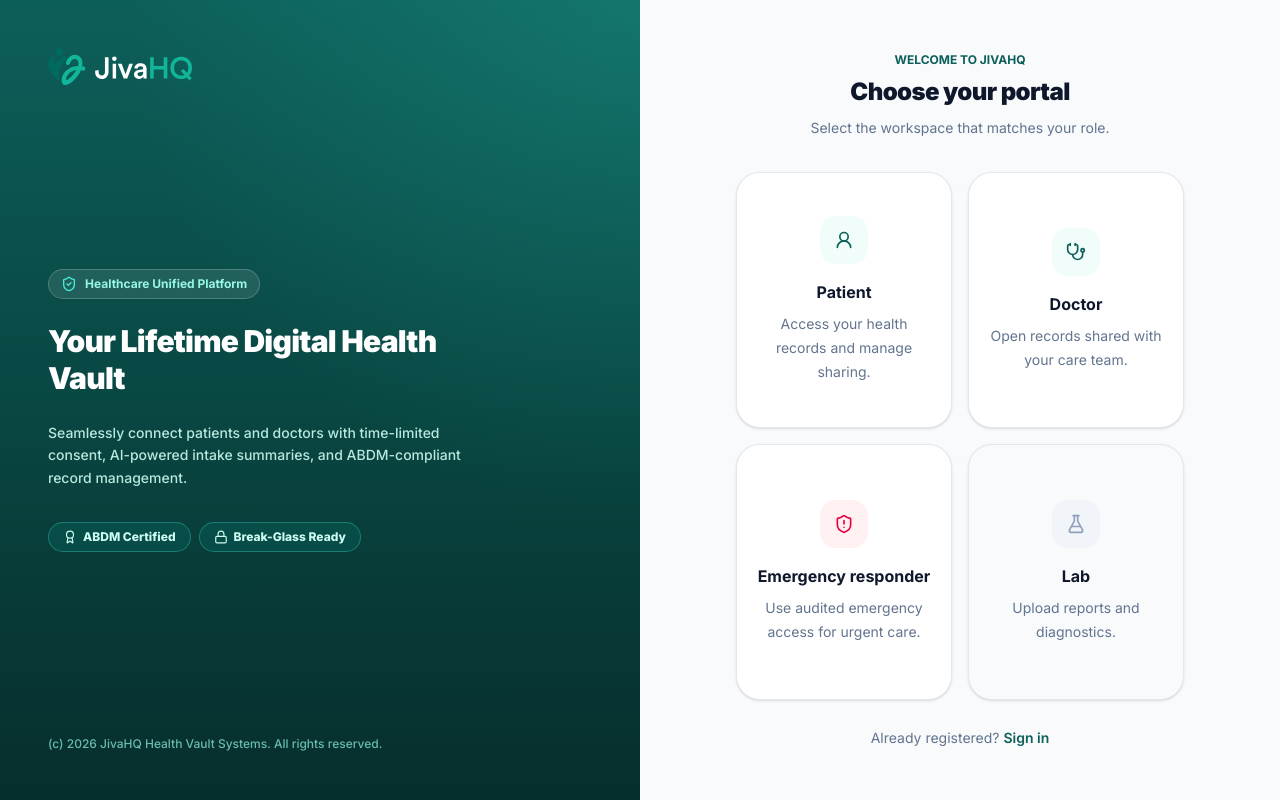
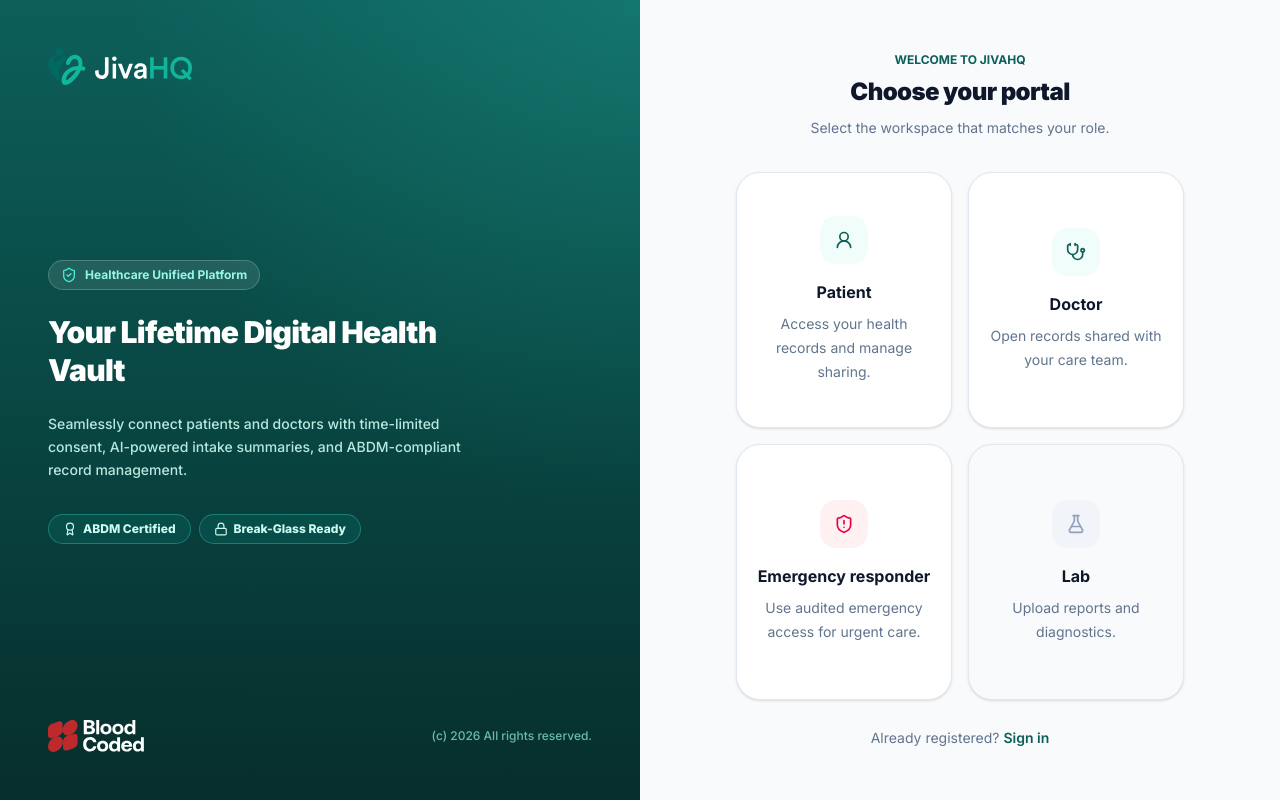
Before and after one commit to soxamz/jiva, a Next.js app: page / in a window 1280 px wide. Built offline with nearby package versions, Linux system fonts and the light colour scheme; no server answers.

Commit message:
Refactor BrandPanel and AppSidebar to use new logo SVGs
- Updated BrandPanel to include the new JivaHQ logo with a copyright notice.
- Modified AppSidebar to display the new logo in both light and dark modes.
- Added brand-dark.svg and brand.svg files to the public directory for logo assets.

```diff
--- a/src/app/page.tsx
+++ b/src/app/page.tsx
@@ -114,10 +114,18 @@ function BrandPanel() {
         </div>
       </div>
 
-      <p className="relative z-10 text-xs font-medium text-teal-200/70">
-        (c) {new Date().getFullYear()} JivaHQ Health Vault Systems. All rights
-        reserved.
-      </p>
+      <div className="relative z-10 flex items-center justify-between">
+        <Image
+          alt="JivaHQ"
+          className="h-auto w-24"
+          height={27}
+          src="/brand-dark.svg"
+          width={96}
+        />
+        <p className="text-xs font-medium text-teal-200/70">
+          (c) {new Date().getFullYear()} All rights reserved.
+        </p>
+      </div>
     </section>
   );
 }
--- a/src/components/app-sidebar.tsx
+++ b/src/components/app-sidebar.tsx
@@ -104,9 +104,20 @@ export function AppSidebar({ user }: { user: AppShellUser }) {
           ))}
         </SidebarMenu>
         <div className="px-4 pt-4 pb-2 transition-opacity group-data-[collapsible=icon]:pointer-events-none group-data-[collapsible=icon]:opacity-0">
-          <p className="text-muted-foreground text-[9px] text-nowrap">
-            JivaHQ SIH demo
-          </p>
+          <Image
+            alt="JivaHQ"
+            className="h-auto w-16 max-w-none dark:hidden"
+            height={21}
+            src="/brand.svg"
+            width={64}
+          />
+          <Image
+            alt="JivaHQ"
+            className="hidden h-auto w-16 max-w-none dark:block"
+            height={21}
+            src="/brand-dark.svg"
+            width={64}
+          />
         </div>
       </SidebarFooter>
     </Sidebar>
```
Also changed, not shown: public/brand-dark.svg (added), public/brand.svg (added).
